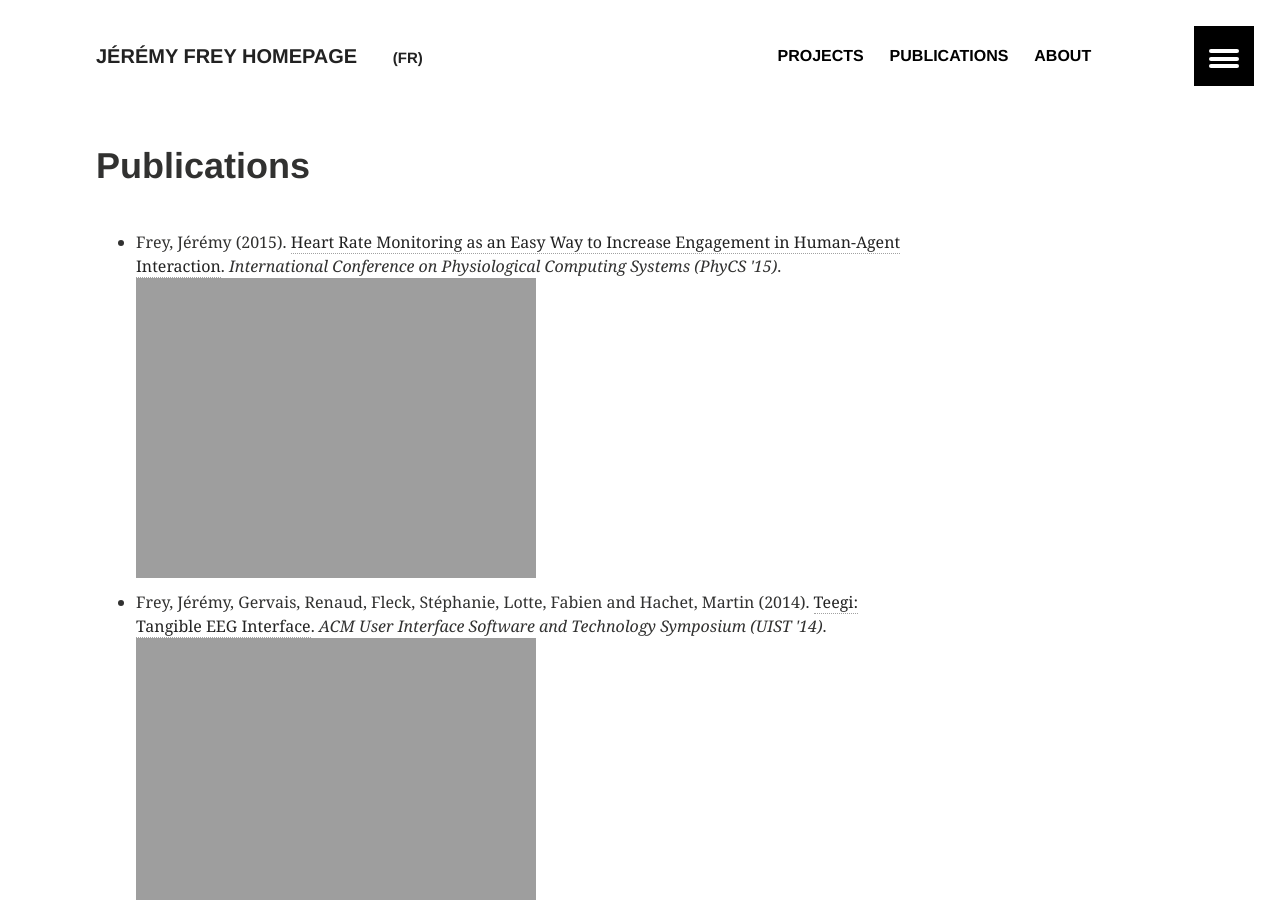
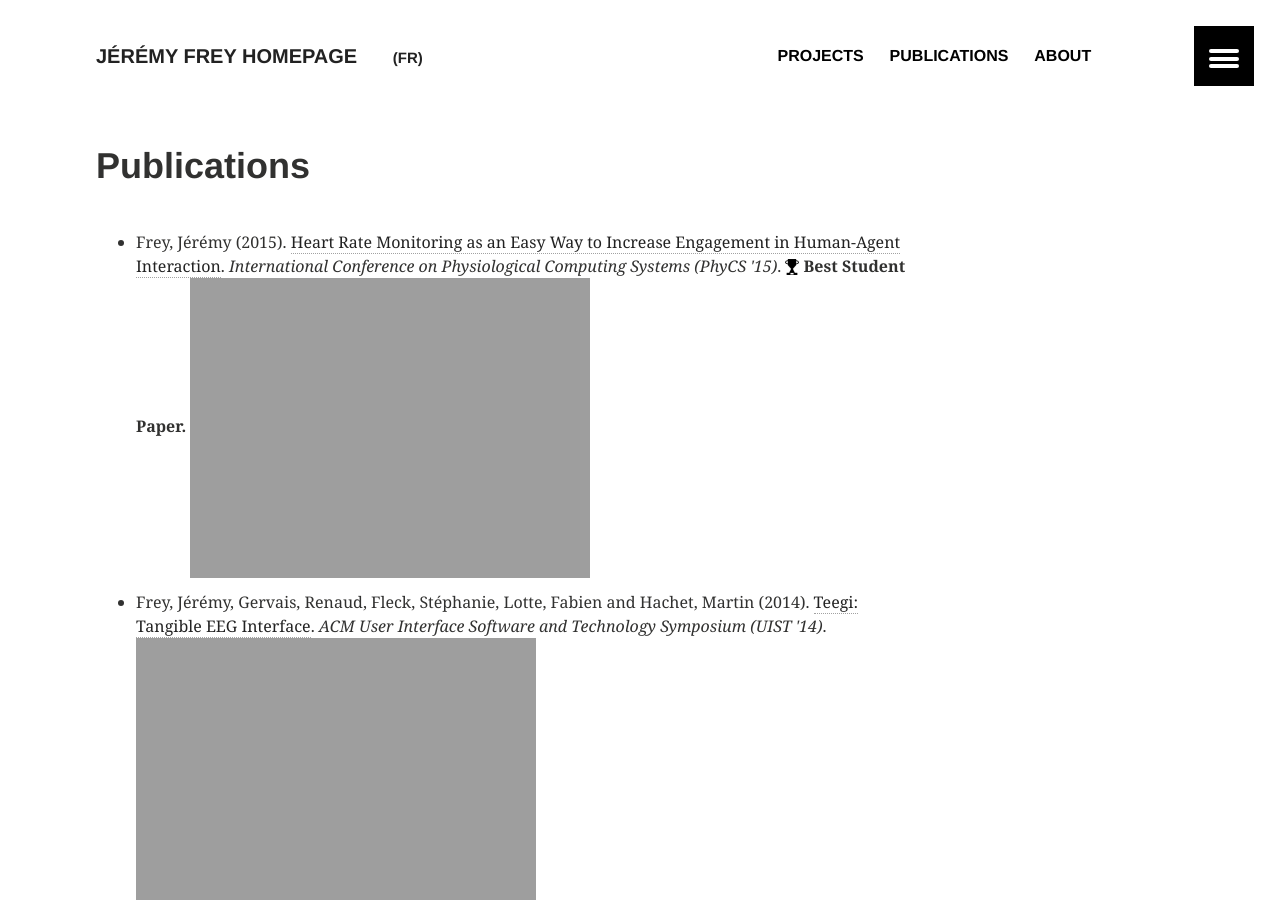
Before and after one commit to jfrey-xx/jfrey-xx.github.io, a Jekyll site: the page built from _pages/publications.md, in a window 1280 px wide and 900 px high. Built offline with Jekyll 4.4.1, drawn with Linux system fonts in a browser that asks for light colours.

Commit message:
Proudly put some award in publication list.

```diff
--- a/_data/publications.yml
+++ b/_data/publications.yml
@@ -108,3 +108,4 @@
   abbreviation: "PhyCS '15"
   pdf-link: "https://hal.inria.fr/hal-01090544/document"
   project: "physio-agents"
+  award: "Best Student Paper"
--- a/_includes/publications.html
+++ b/_includes/publications.html
@@ -30,7 +30,7 @@
     {% endfor %}
     {% endcapture %}
 
-  <li>{{ authors_list }} ({{ pub.year }}). <a href="{{ pub.URL }}">{{ pub.title }}</a>. <em>{{ pub.container-title}} ({{ pub.abbreviation }})</em>. <a href="{{ pub.pdf-link }}"><img class="img-inline" src="{{ site.url }}/images/pdf.png" alt="pdf_link_image"></a></li>
+  <li>{{ authors_list }} ({{ pub.year }}). <a href="{{ pub.URL }}">{{ pub.title }}</a>. <em>{{ pub.container-title}} ({{ pub.abbreviation }})</em>.{% if pub.award %} <img class="img-inline" src="{{ site.url }}/images/award.png" alt="award_mage"> <strong>{{ pub.award }}.</strong> {% endif %} <a href="{{ pub.pdf-link }}"><img class="img-inline" src="{{ site.url }}/images/pdf.png" alt="pdf_link_image"></a></li>
 
   {% endfor %}
 </ul>
```
Also changed, not shown: images/award.png (added), images/award.svg (added).
